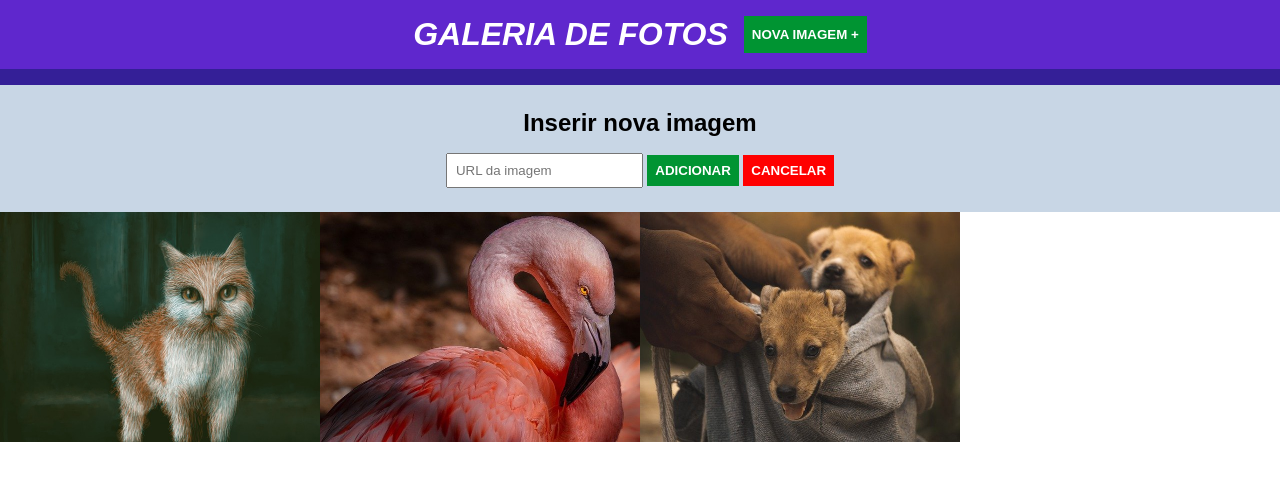
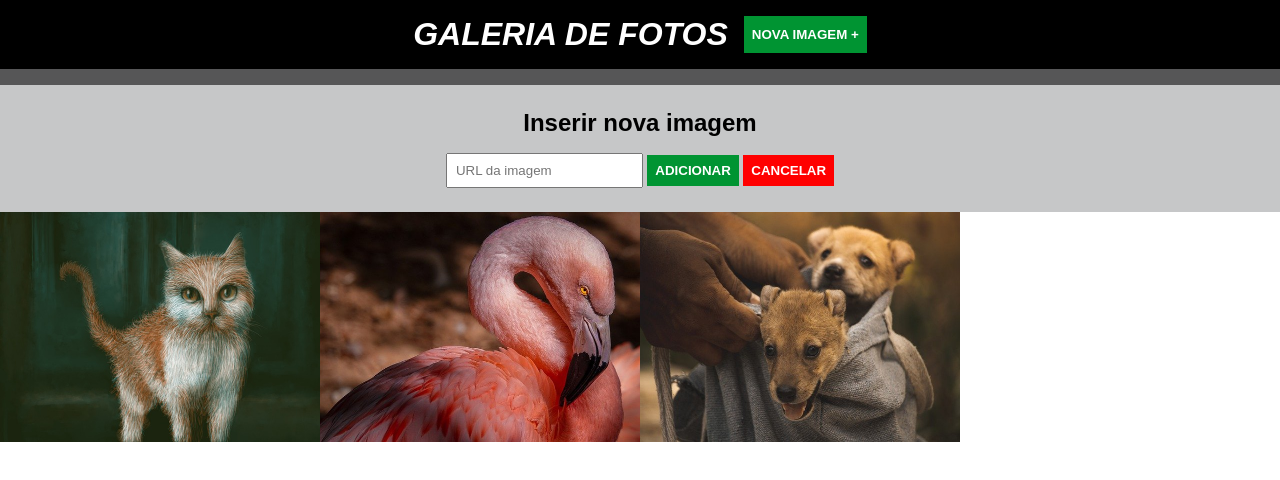
Before and after one commit to renalienn/jquery_galeria_fotos, a plain HTML site: page index.html in a window 1280 px wide. Both pictures are taken after a click on the button "NOVA IMAGEM +". Drawn offline with nearby package versions, Linux system fonts and the light colour scheme.

Commit message:
commit inicial

```diff
--- a/main.css
+++ b/main.css
@@ -6,11 +6,11 @@
 }
 
 header {
-    background-color: #5f27cd;
+    background-color: #000;
     padding: 16px 0;
     color: #fff;
     display: flex;
-    border-bottom: 16px solid #341f97;
+    border-bottom: 16px solid #565657;
     justify-content: center;
     text-transform: uppercase;
     font-style: italic;
@@ -21,7 +21,7 @@ header button {
 }
 
 form {
-    background-color: #c8d6e5;
+    background-color: #c6c7c8;
     padding: 24px 0;
     text-align: center;
     display: none;
```
